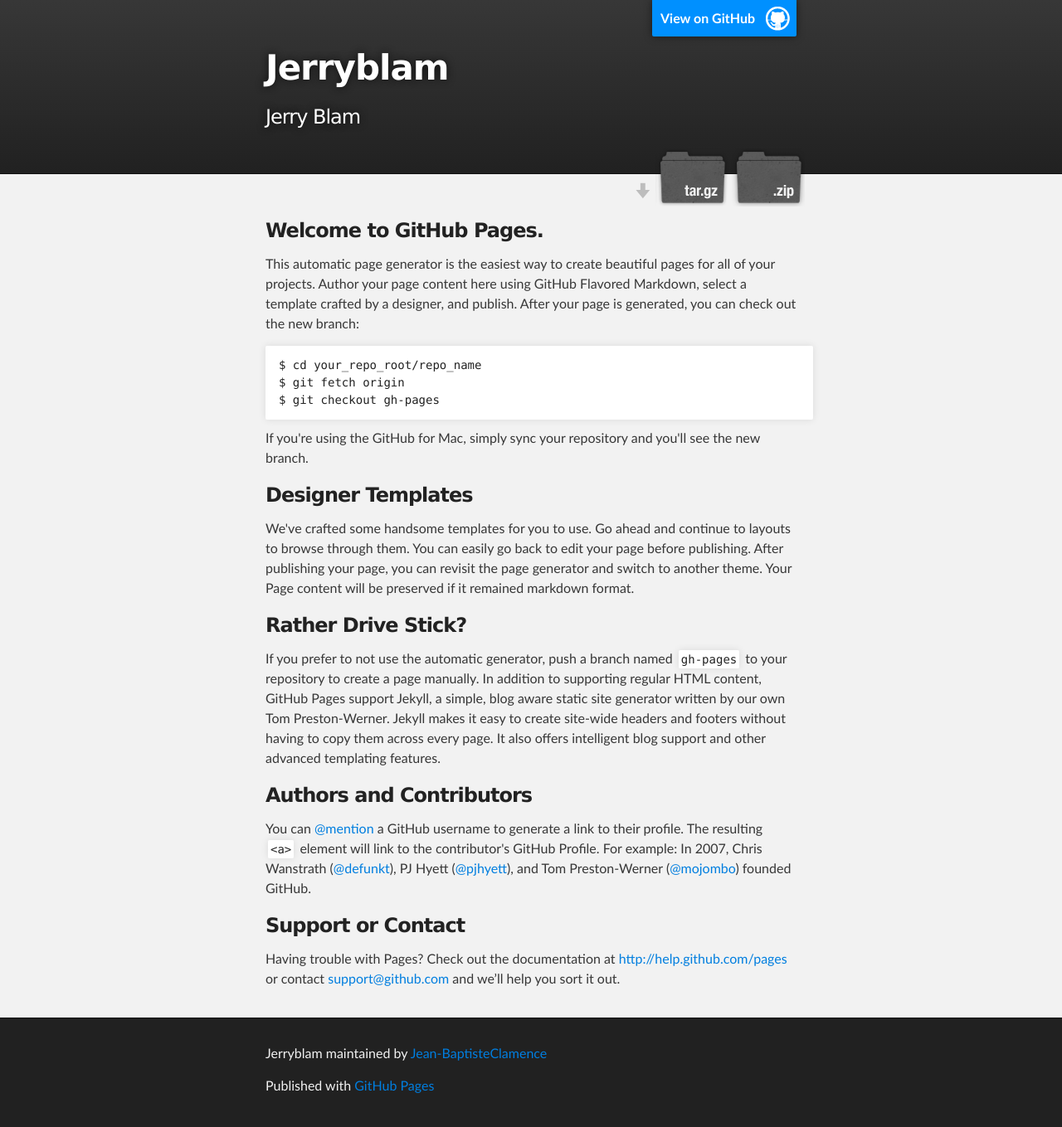
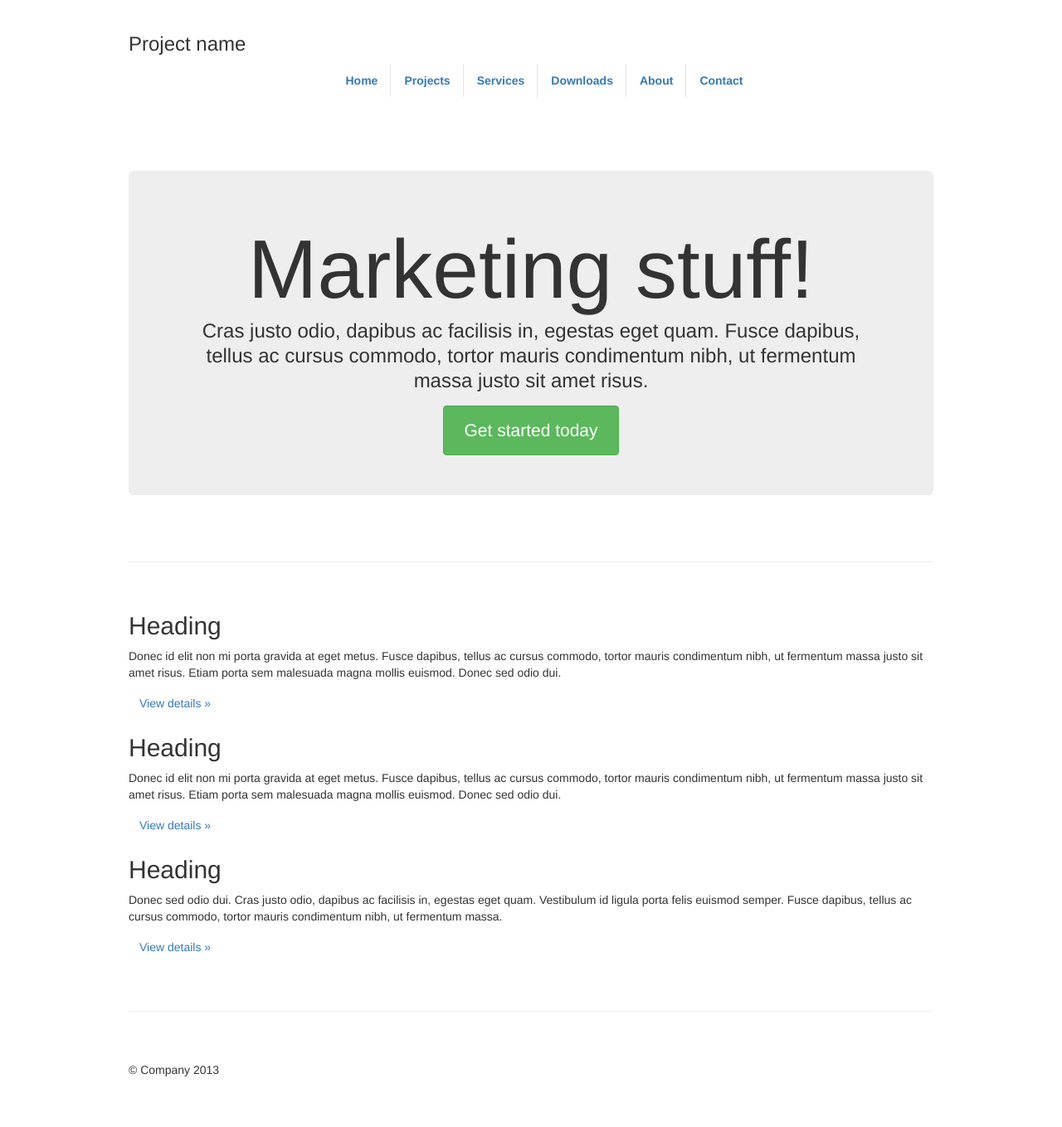
Before and after one commit to Jean-BaptisteClamence/JerryBlam, a plain HTML site: page index.html in a window 1280 px wide. Shown: the whole page at 83% size. Drawn offline with nearby package versions, Linux system fonts and the light colour scheme.

Commit message:
Set up website

```diff
--- a/index.html
+++ b/index.html
@@ -1,74 +1,175 @@
+
 <!DOCTYPE html>
-<html>
+<html lang="en">
+  <head>
+    <meta charset="utf-8">
+    <title>Template &middot; Bootstrap</title>
+    <meta name="viewport" content="width=device-width, initial-scale=1.0">
+    <meta name="description" content="">
+    <meta name="author" content="">
 
-  <head>
-    <meta charset='utf-8' />
-    <meta http-equiv="X-UA-Compatible" content="chrome=1" />
-    <meta name="description" content="Jerryblam : Jerry Blam" />
+    <!-- Le styles -->
+    <link href="http://cdnjs.cloudflare.com/ajax/libs/twitter-bootstrap/2.3.1/css/bootstrap.min.css" rel="stylesheet">
+    <style type="text/css">
+      body {
+        padding-top: 20px;
+        padding-bottom: 60px;
+      }
 
-    <link rel="stylesheet" type="text/css" media="screen" href="stylesheets/stylesheet.css">
+      /* Custom container */
+      .container {
+        margin: 0 auto;
+        max-width: 1000px;
+      }
+      .container > hr {
+        margin: 60px 0;
+      }
 
-    <title>Jerryblam</title>
+      /* Main marketing message and sign up button */
+      .jumbotron {
+        margin: 80px 0;
+        text-align: center;
+      }
+      .jumbotron h1 {
+        font-size: 100px;
+        line-height: 1;
+      }
+      .jumbotron .lead {
+        font-size: 24px;
+        line-height: 1.25;
+      }
+      .jumbotron .btn {
+        font-size: 21px;
+        padding: 14px 24px;
+      }
+
+      /* Supporting marketing content */
+      .marketing {
+        margin: 60px 0;
+      }
+      .marketing p + h4 {
+        margin-top: 28px;
+      }
+
+
+      /* Customize the navbar links to be fill the entire space of the .navbar */
+      .navbar .navbar-inner {
+        padding: 0;
+      }
+      .navbar .nav {
+        margin: 0;
+        display: table;
+        width: 100%;
+      }
+      .navbar .nav li {
+        display: table-cell;
+        width: 1%;
+        float: none;
+      }
+      .navbar .nav li a {
+        font-weight: bold;
+        text-align: center;
+        border-left: 1px solid rgba(255,255,255,.75);
+        border-right: 1px solid rgba(0,0,0,.1);
+      }
+      .navbar .nav li:first-child a {
+        border-left: 0;
+        border-radius: 3px 0 0 3px;
+      }
+      .navbar .nav li:last-child a {
+        border-right: 0;
+        border-radius: 0 3px 3px 0;
+      }
+    </style>
+
+
+    <!-- HTML5 shim, for IE6-8 support of HTML5 elements -->
+    <!--[if lt IE 9]>
+      <script src="../assets/js/html5shiv.js"></script>
+    <![endif]-->
+
+    <!-- Fav and touch icons -->
+    <link rel="apple-touch-icon-precomposed" sizes="144x144" href="../assets/ico/apple-touch-icon-144-precomposed.png">
+    <link rel="apple-touch-icon-precomposed" sizes="114x114" href="../assets/ico/apple-touch-icon-114-precomposed.png">
+      <link rel="apple-touch-icon-precomposed" sizes="72x72" href="../assets/ico/apple-touch-icon-72-precomposed.png">
+                    <link rel="apple-touch-icon-precomposed" href="../assets/ico/apple-touch-icon-57-precomposed.png">
+                                   <link rel="shortcut icon" href="../assets/ico/favicon.png">
   </head>
 
   <body>
 
-    <!-- HEADER -->
-    <div id="header_wrap" class="outer">
-        <header class="inner">
-          <a id="forkme_banner" href="https://github.com/Jean-BaptisteClamence/JerryBlam">View on GitHub</a>
+    <div class="container">
 
-          <h1 id="project_title">Jerryblam</h1>
-          <h2 id="project_tagline">Jerry Blam</h2>
+      <div class="masthead">
+        <h3 class="muted">Project name</h3>
+        <div class="navbar">
+          <div class="navbar-inner">
+            <div class="container">
+              <ul class="nav">
+                <li class="active"><a href="#">Home</a></li>
+                <li><a href="#">Projects</a></li>
+                <li><a href="#">Services</a></li>
+                <li><a href="#">Downloads</a></li>
+                <li><a href="#">About</a></li>
+                <li><a href="#">Contact</a></li>
+              </ul>
+            </div>
+          </div>
+        </div><!-- /.navbar -->
+      </div>
 
-            <section id="downloads">
-              <a class="zip_download_link" href="https://github.com/Jean-BaptisteClamence/JerryBlam/zipball/master">Download this project as a .zip file</a>
-              <a class="tar_download_link" href="https://github.com/Jean-BaptisteClamence/JerryBlam/tarball/master">Download this project as a tar.gz file</a>
-            </section>
-        </header>
-    </div>
+      <!-- Jumbotron -->
+      <div class="jumbotron">
+        <h1>Marketing stuff!</h1>
+        <p class="lead">Cras justo odio, dapibus ac facilisis in, egestas eget quam. Fusce dapibus, tellus ac cursus commodo, tortor mauris condimentum nibh, ut fermentum massa justo sit amet risus.</p>
+        <a class="btn btn-large btn-success" href="#">Get started today</a>
+      </div>
 
-    <!-- MAIN CONTENT -->
-    <div id="main_content_wrap" class="outer">
-      <section id="main_content" class="inner">
-        <h3>Welcome to GitHub Pages.</h3>
+      <hr>
 
-<p>This automatic page generator is the easiest way to create beautiful pages for all of your projects. Author your page content here using GitHub Flavored Markdown, select a template crafted by a designer, and publish. After your page is generated, you can check out the new branch:</p>
+      <!-- Example row of columns -->
+      <div class="row-fluid">
+        <div class="span4">
+          <h2>Heading</h2>
+          <p>Donec id elit non mi porta gravida at eget metus. Fusce dapibus, tellus ac cursus commodo, tortor mauris condimentum nibh, ut fermentum massa justo sit amet risus. Etiam porta sem malesuada magna mollis euismod. Donec sed odio dui. </p>
+          <p><a class="btn" href="#">View details &raquo;</a></p>
+        </div>
+        <div class="span4">
+          <h2>Heading</h2>
+          <p>Donec id elit non mi porta gravida at eget metus. Fusce dapibus, tellus ac cursus commodo, tortor mauris condimentum nibh, ut fermentum massa justo sit amet risus. Etiam porta sem malesuada magna mollis euismod. Donec sed odio dui. </p>
+          <p><a class="btn" href="#">View details &raquo;</a></p>
+       </div>
+        <div class="span4">
+          <h2>Heading</h2>
+          <p>Donec sed odio dui. Cras justo odio, dapibus ac facilisis in, egestas eget quam. Vestibulum id ligula porta felis euismod semper. Fusce dapibus, tellus ac cursus commodo, tortor mauris condimentum nibh, ut fermentum massa.</p>
+          <p><a class="btn" href="#">View details &raquo;</a></p>
+        </div>
+      </div>
 
-<pre><code>$ cd your_repo_root/repo_name
-$ git fetch origin
-$ git checkout gh-pages
-</code></pre>
+      <hr>
 
-<p>If you're using the GitHub for Mac, simply sync your repository and you'll see the new branch.</p>
+      <div class="footer">
+        <p>&copy; Company 2013</p>
+      </div>
 
-<h3>Designer Templates</h3>
+    </div> <!-- /container -->
 
-<p>We've crafted some handsome templates for you to use. Go ahead and continue to layouts to browse through them. You can easily go back to edit your page before publishing. After publishing your page, you can revisit the page generator and switch to another theme. Your Page content will be preserved if it remained markdown format.</p>
-
-<h3>Rather Drive Stick?</h3>
-
-<p>If you prefer to not use the automatic generator, push a branch named <code>gh-pages</code> to your repository to create a page manually. In addition to supporting regular HTML content, GitHub Pages support Jekyll, a simple, blog aware static site generator written by our own Tom Preston-Werner. Jekyll makes it easy to create site-wide headers and footers without having to copy them across every page. It also offers intelligent blog support and other advanced templating features.</p>
-
-<h3>Authors and Contributors</h3>
-
-<p>You can <a href="https://github.com/blog/821" class="user-mention">@mention</a> a GitHub username to generate a link to their profile. The resulting <code>&lt;a&gt;</code> element will link to the contributor's GitHub Profile. For example: In 2007, Chris Wanstrath (<a href="https://github.com/defunkt" class="user-mention">@defunkt</a>), PJ Hyett (<a href="https://github.com/pjhyett" class="user-mention">@pjhyett</a>), and Tom Preston-Werner (<a href="https://github.com/mojombo" class="user-mention">@mojombo</a>) founded GitHub.</p>
-
-<h3>Support or Contact</h3>
-
-<p>Having trouble with Pages? Check out the documentation at <a href="http://help.github.com/pages">http://help.github.com/pages</a> or contact <a href="mailto:support@github.com">support@github.com</a> and we’ll help you sort it out.</p>
-      </section>
-    </div>
-
-    <!-- FOOTER  -->
-    <div id="footer_wrap" class="outer">
-      <footer class="inner">
-        <p class="copyright">Jerryblam maintained by <a href="https://github.com/Jean-BaptisteClamence">Jean-BaptisteClamence</a></p>
-        <p>Published with <a href="http://pages.github.com">GitHub Pages</a></p>
-      </footer>
-    </div>
-
-
+    <!-- Le javascript
+    ================================================== -->
+    <!-- Placed at the end of the document so the pages load faster -->
+    <script src="../assets/js/jquery.js"></script>
+    <script src="../assets/js/bootstrap-transition.js"></script>
+    <script src="../assets/js/bootstrap-alert.js"></script>
+    <script src="../assets/js/bootstrap-modal.js"></script>
+    <script src="../assets/js/bootstrap-dropdown.js"></script>
+    <script src="../assets/js/bootstrap-scrollspy.js"></script>
+    <script src="../assets/js/bootstrap-tab.js"></script>
+    <script src="../assets/js/bootstrap-tooltip.js"></script>
+    <script src="../assets/js/bootstrap-popover.js"></script>
+    <script src="../assets/js/bootstrap-button.js"></script>
+    <script src="../assets/js/bootstrap-collapse.js"></script>
+    <script src="../assets/js/bootstrap-carousel.js"></script>
+    <script src="../assets/js/bootstrap-typeahead.js"></script>
 
   </body>
 </html>
```
Also changed, not shown: 1 other file.
